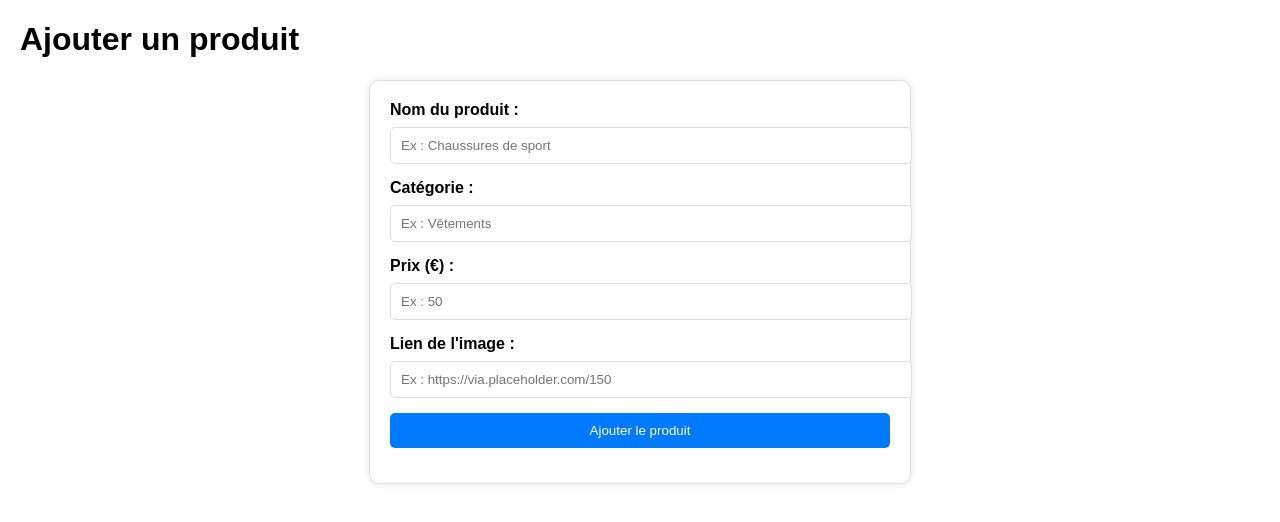
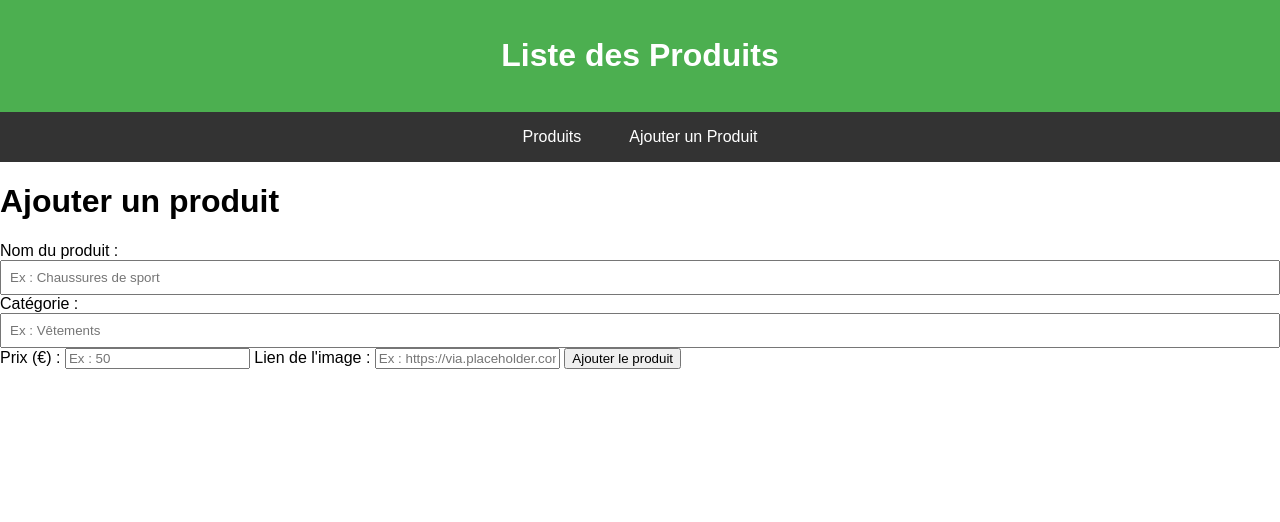
Before and after one commit to AMINE-RPA/gestion-produit, a plain HTML site: page add_product.html in a window 1280 px wide. Drawn offline with Linux system fonts and the light colour scheme.

Commit message:
Update add_product.html

```diff
--- a/add_product.html
+++ b/add_product.html
@@ -3,52 +3,71 @@
 <head>
     <meta charset="UTF-8">
     <meta name="viewport" content="width=device-width, initial-scale=1.0">
-    <title>Ajouter un produit</title>
+    <title>Liste des Produits</title>
     <style>
         body {
             font-family: Arial, sans-serif;
-            margin: 20px;
+            margin: 0;
+            padding: 0;
         }
-        form {
-            max-width: 500px;
-            margin: 0 auto;
-            padding: 20px;
-            border: 1px solid #ddd;
-            border-radius: 10px;
-            box-shadow: 0 0 10px rgba(0, 0, 0, 0.1);
+        header {
+            background-color: #4CAF50;
+            color: white;
+            padding: 1rem;
+            text-align: center;
         }
-        label {
-            display: block;
-            margin-bottom: 8px;
-            font-weight: bold;
+        nav {
+            display: flex;
+            justify-content: center;
+            gap: 1rem;
+            background: #333;
+            padding: 0.5rem;
         }
-        input, button {
-            width: 100%;
-            padding: 10px;
-            margin-bottom: 15px;
-            border: 1px solid #ddd;
+        nav a {
+            color: white;
+            text-decoration: none;
+            padding: 0.5rem 1rem;
+        }
+        nav a:hover {
+            background-color: #575757;
             border-radius: 5px;
         }
-        button {
-            background-color: #007bff;
-            color: white;
-            border: none;
-            cursor: pointer;
+        .container {
+            padding: 1rem;
         }
-        button:hover {
-            background-color: #0056b3;
+        .product {
+            border: 1px solid #ccc;
+            border-radius: 5px;
+            padding: 1rem;
+            margin: 0.5rem 0;
+            display: flex;
+            align-items: center;
         }
-        .success {
-            color: green;
-            font-weight: bold;
+        .product img {
+            width: 100px;
+            height: 100px;
+            object-fit: cover;
+            margin-right: 1rem;
         }
-        .error {
-            color: red;
-            font-weight: bold;
+        .search-bar {
+            margin-bottom: 1rem;
+        }
+        input[type="text"] {
+            padding: 0.5rem;
+            width: 100%;
+            box-sizing: border-box;
         }
     </style>
 </head>
 <body>
+    <header>
+        <h1>Liste des Produits</h1>
+    </header>
+    <nav>
+        <a href="index.html">Produits</a>
+        <a href="add_product.html">Ajouter un Produit</a>
+    </nav>
+
     <h1>Ajouter un produit</h1>
     <form id="addProductForm">
         <label for="name">Nom du produit :</label>
```
